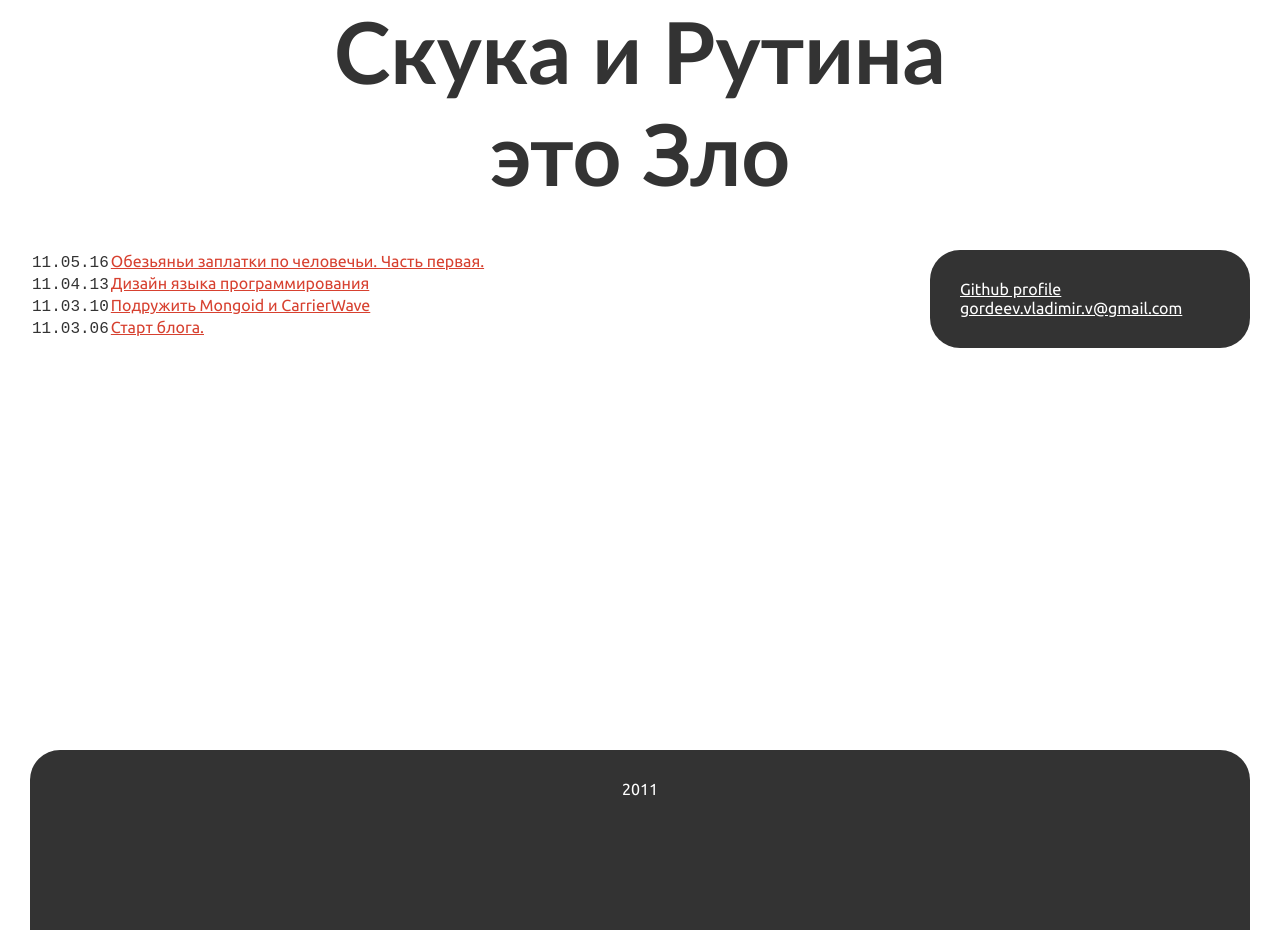
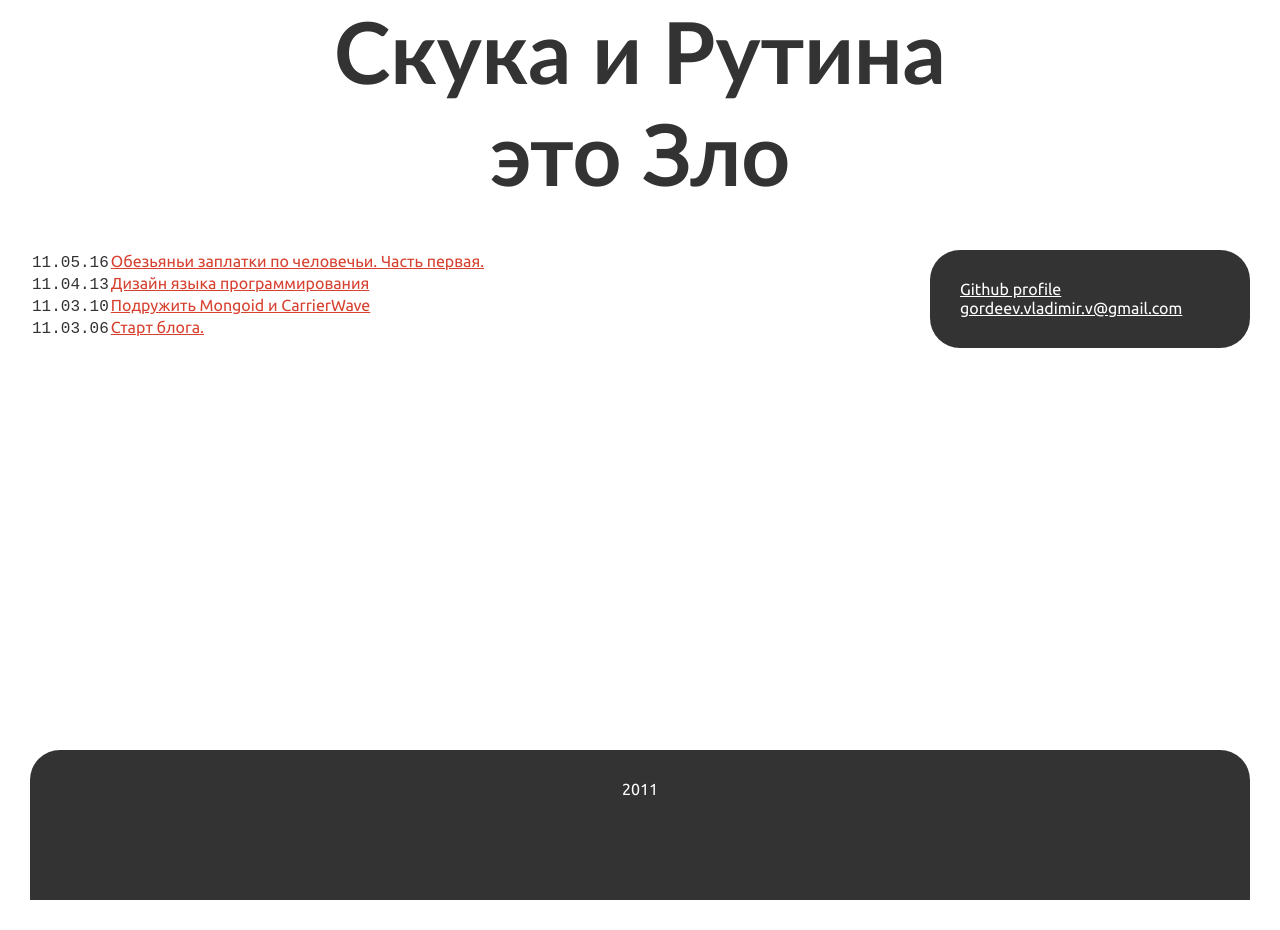
Before and after one commit to InSwift/inswift.github.com, a Jekyll site: the page built from index.html, in a window 1280 px wide. Built offline with Jekyll 4.4.1, drawn with Linux system fonts in a browser that asks for light colours; Markdown is read by kramdown in place of the engine named in the settings; after the commit the page ends 900 px from its top, so only the background shows below that.

Commit message:
fix footer height and align, fix fonts for commenters

```diff
--- a/stylesheets/base.css
+++ b/stylesheets/base.css
@@ -35,7 +35,7 @@ input {
 /* Middle */
 #middle {
 	width: 100%;
-	padding: 0 0 250px;
+	padding: 0 0 150px;
 	height: 1%;
 	position: relative;
 }
@@ -70,5 +70,5 @@ input {
 #footer {
 	margin: -150px auto 0;
 	min-width: 960px;
-	height: 150px;
+	height: 120px;
 }
--- a/stylesheets/style.css
+++ b/stylesheets/style.css
@@ -5,7 +5,9 @@ body, html {
 }
 
 a, p,
-.dsq-comment-text {
+.dsq-comment-text,
+.dsq-commenter-name
+{
   font-family: 'Ubuntu', serif;
 }
 
```
